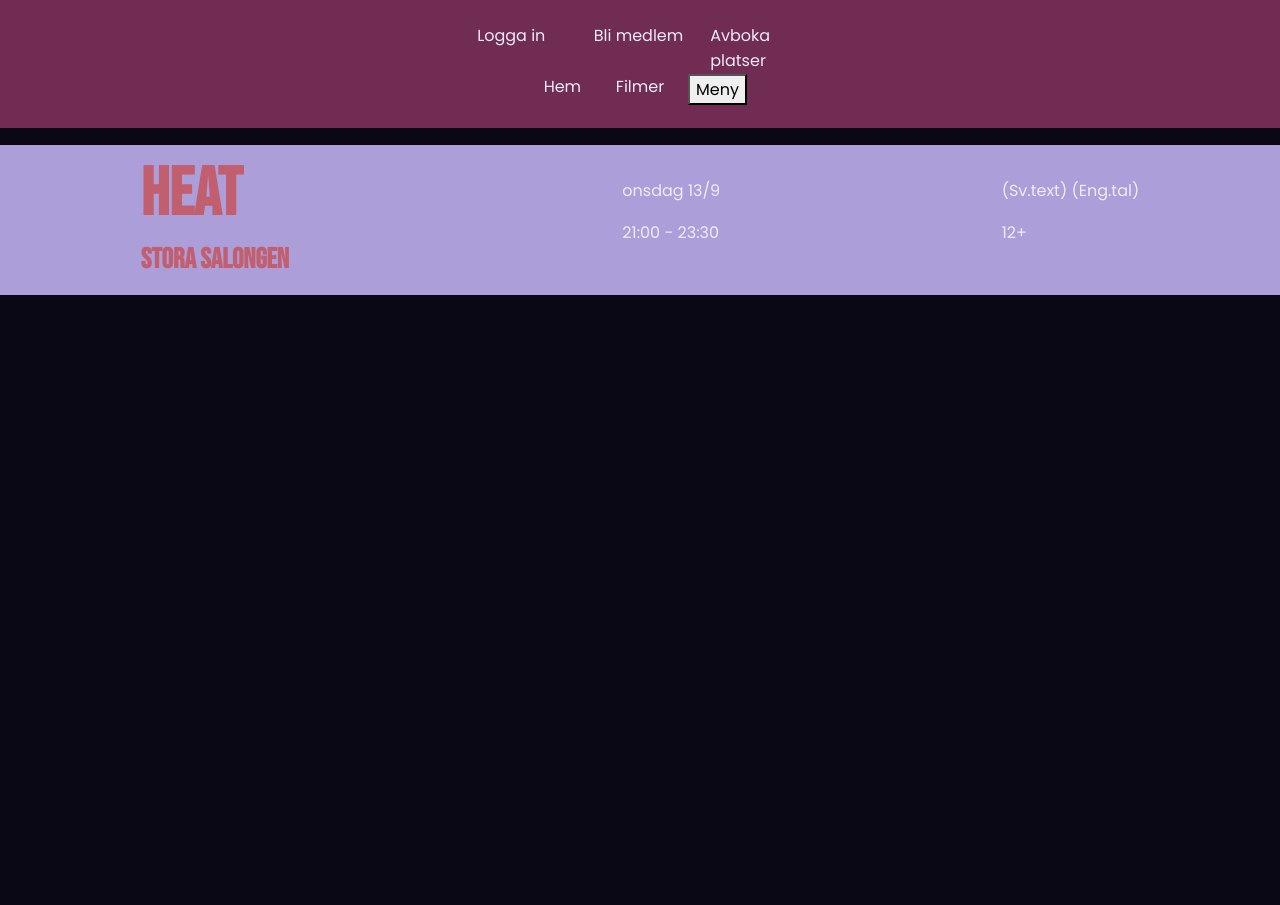
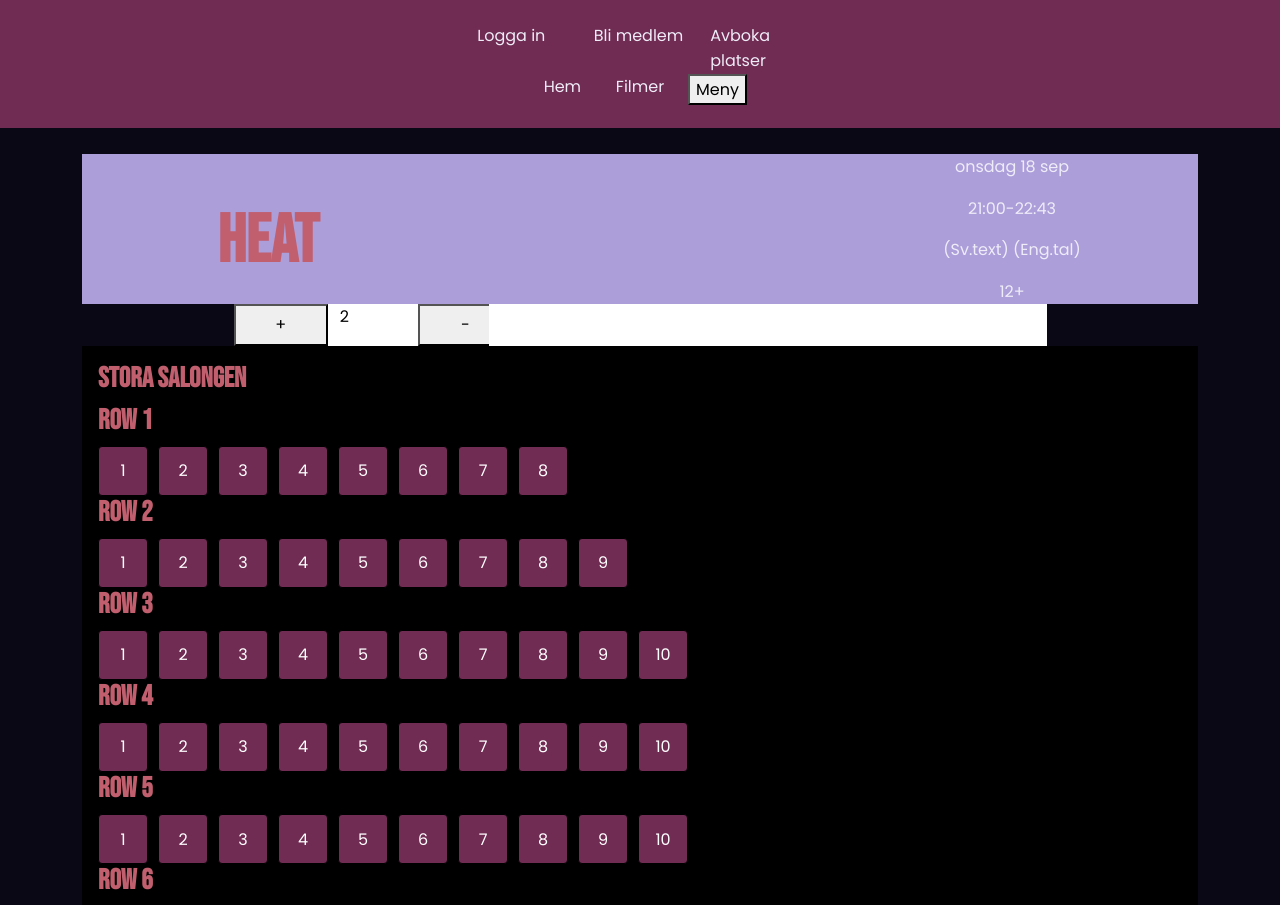
Before and after one commit to staraii/filmvisarna, a React (Vite) app: page / in a window 1280 px wide. Shown: the top 905 px of the page. Before the commit the page ends 800 px from the top, so only its background shows below. Built offline with nearby package versions, Linux system fonts and the light colour scheme.

Commit message:
added header,footer and seat grid(WIP)

```diff
--- a/src/pages/BookingPage.tsx
+++ b/src/pages/BookingPage.tsx
@@ -8,6 +8,30 @@ import Nav from "react-bootstrap/Nav";
 
 export default function BookingPage() {
   const [showMenu, setShowMenu] = useState(true);
+  const seats = {
+    "1": 8,
+    "2": 9,
+    "3": 10,
+    "4": 10,
+    "5": 10,
+    "6": 10,
+    "7": 12,
+    "8": 12,
+  };
+  let selectedTickets = 2;
+
+  const seatGrid = Object.entries(seats).map(([row, seatCount]) => (
+    <div key={row} className="seat-row">
+      <h4>Row {row}</h4>
+      <div className="seat-grid">
+        {Array.from({ length: seatCount }).map((_, index) => (
+          <button key={index} className="seat">
+            {index + 1}
+          </button>
+        ))}
+      </div>
+    </div>
+  ));
 
   return (
     <>
@@ -49,22 +73,51 @@ export default function BookingPage() {
           </Row>
         </Container>
       </Navbar>
-      <body className="body">
-        <div className="booking-header">
-          <section className="header-section">
-            <h1 className="">Heat</h1>
-            <h4>Stora Salongen</h4>
+      <body className="body h-auto d-flex flex-column container">
+        <div class="container text-center booking-header">
+          <div class="row">
+            <div class="col">
+              <h1 class="pt-5">Heat</h1>
+            </div>
+            <span class="col"></span>
+            <div class="col">
+              <p>onsdag 18 sep</p>
+              <p>21:00-22:43</p>
+              <p>(Sv.text) (Eng.tal)</p>
+              <p>12+</p>
+            </div>
+          </div>
+        </div>
+        <div class="d-flex w-100 justify-content-center">
+          <section class=" bg-white row w-25">
+            <button class="col">+</button>
+            <p class="col text-black">2</p>
+            <button class="col">-</button>
           </section>
-          <div>
-            <p>onsdag 13/9</p>
-            <p>21:00 - 23:30</p>
-          </div>
-          <div>
-            <p>(Sv.text) (Eng.tal)</p>
-            <p>12+</p>
+          <section class="container bg-white w-50 row">
+            <div class="border-2 border-black"></div>
+          </section>
+        </div>
+
+        <div class="w-100 h-100 bg-black p-3 d-flex flex-column">
+          <h4>Stora salongen</h4>
+          <div
+            class="d-flex align-items-center flex-row justify-content-center"
+            className="seat-container"
+          >
+            {seatGrid}
           </div>
         </div>
       </body>
+      <footer class="d-flex w-100 justify-content-center align-items-center container booking-header flex-row justify-content-around">
+        <h4>Order:</h4>
+        <span>
+          <p>Biljetter: 2</p>
+          <p>Platser: 22, 23</p>
+          <p>Att betala: 300 kr</p>
+        </span>
+        <button>Boka</button>
+      </footer>
     </>
   );
 }
--- a/src/pages/bookingPage.css
+++ b/src/pages/bookingPage.css
@@ -1,17 +1,46 @@
 .body {
-  padding-top: 145px;
+  padding-top: 154px;
 }
 .booking-header {
   height: 150px;
-  width: 100vw;
   background-color: #ac9ed9;
-  display: flex;
-  flex-direction: row;
-  align-items: center;
-  justify-content: space-around;
 }
 .header-section {
   flex-direction: row;
   justify-content: space-between;
   width: 200px;
 }
+.seat-container {
+  gap: 20px;
+  width: 100%;
+}
+
+.seat-grid {
+  display: grid;
+  grid-template-columns: repeat(auto-fill, 50px);
+  gap: 10px;
+}
+
+.seat {
+  width: 50px;
+  height: 50px;
+  background-color: #702c53;
+  color: white;
+  display: flex;
+  align-items: center;
+  justify-content: center;
+  border: 1px solid black;
+  border-radius: 4px;
+}
+.seat:hover {
+  background-color: #c15f6f;
+}
+.seat-selected {
+  background-color: #c15f6f;
+}
+.seat-wrapper {
+  display: flex;
+  justify-content: center;
+  align-items: center;
+  min-height: 100vh;
+}
```
